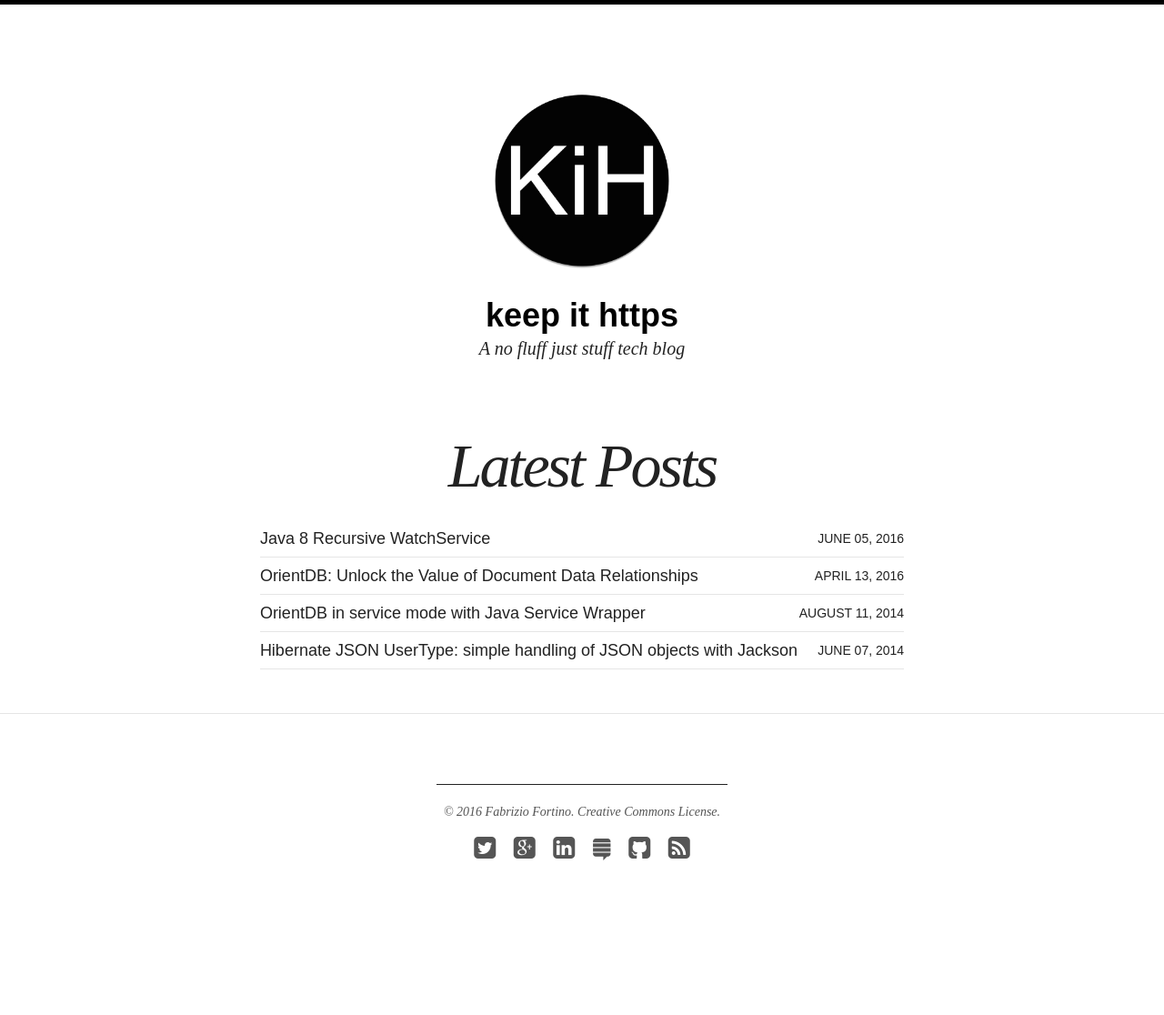
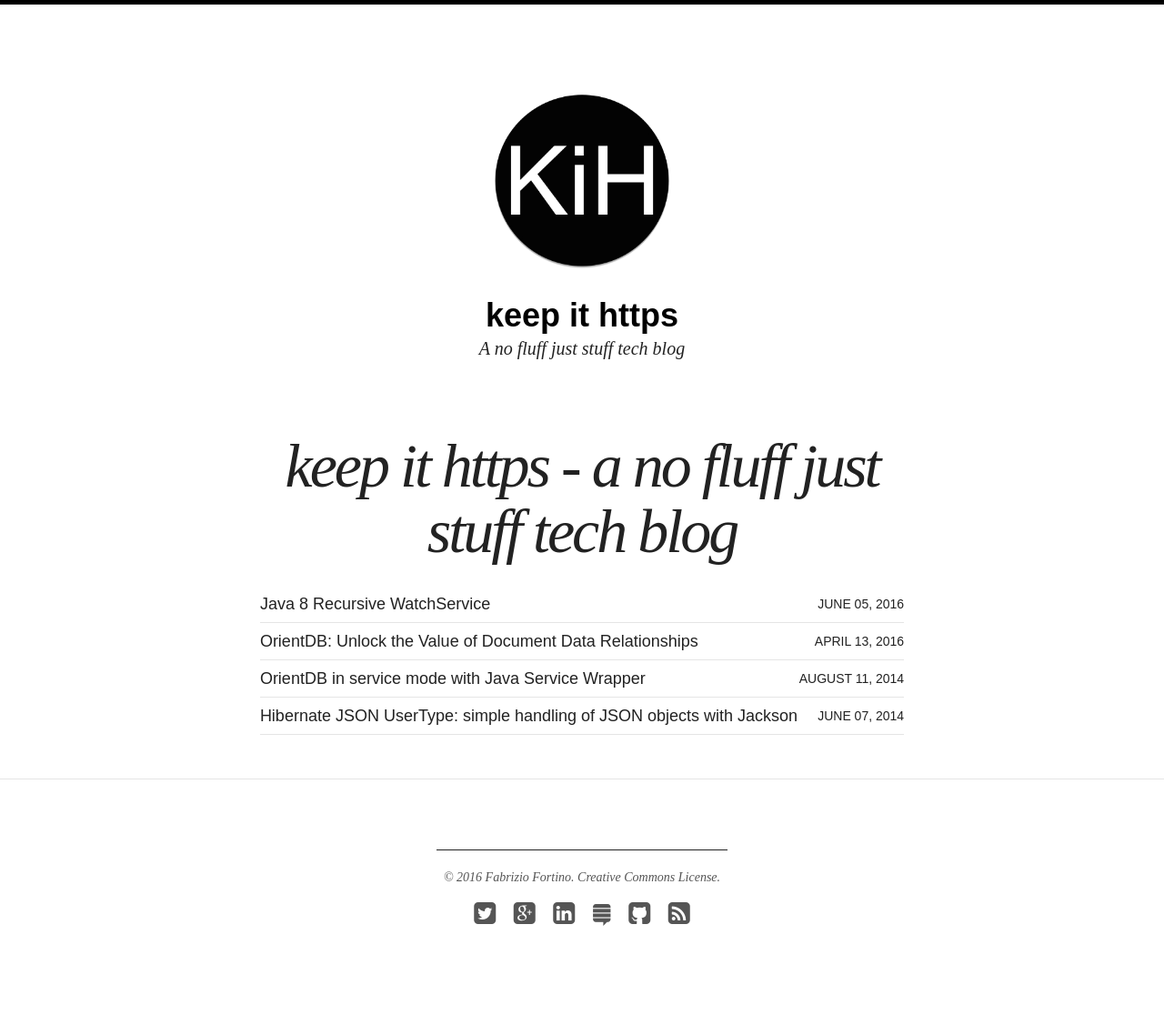
Before and after one commit to fabriziofortino/fabriziofortino.github.io, a Jekyll site: the page built from index.html, in a window 1280 px wide. Shown: the whole page at 91% size. Built offline with Jekyll 4.4.1, drawn with Linux system fonts in a browser that asks for light colours; nearby versions of some CDN libraries; before the commit the page ends 1044 px from its top, so only the background shows below that.

Commit message:
updated meta

```diff
--- a/index.html
+++ b/index.html
@@ -1,7 +1,7 @@
 ---
 layout: page
-title: Latest Posts
-excerpt: "A simple and clean responsive Jekyll theme for words and photos."
+title: keep it https - a no fluff just stuff tech blog
+excerpt: "Fabrizio Fortino's Tech Blog"
 search_omit: true
 ---
 
```
